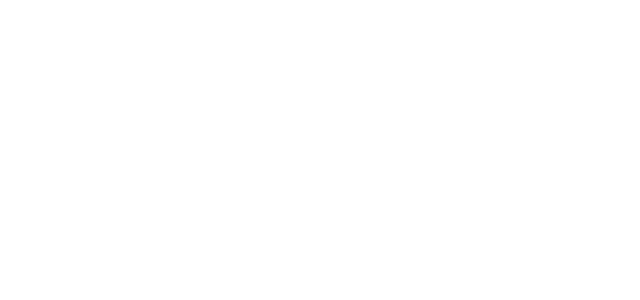
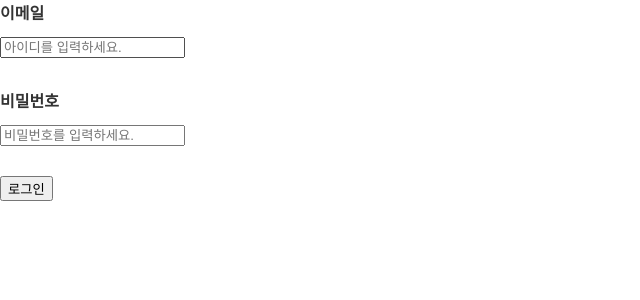
Before and after one commit to kittyyakki93/nest-react-web, a React (Create React App) app: page /login in a window 1280 px wide. Shown: the top 300 px of the page, without its empty margins (0-640 px from the left). Built offline with nearby package versions, Linux system fonts and the light colour scheme.

Commit message:
feat:(Login 틀 생성)

```diff
--- a/src/pages/login/Login.jsx
+++ b/src/pages/login/Login.jsx
@@ -1,10 +1,71 @@
-import React from 'react';
+import React from "react";
+import S from "./style";
+import { useForm } from "react-hook-form";
+import { useMutation } from "@tanstack/react-query";
 
 const Login = () => {
+  const {
+    register,
+    handleSubmit,
+    getValues,
+    formState: { isSubmitting, isSubmitted, errors },
+  } = useForm({ mode: "onChange" });
+
+  //[] 바깥 ^는 문자열 처음을 의미
+  const emailRegex = /^[a-zA-Z0-9._%+-]+@[a-zA-Z0-9.-]+\.[a-zA-Z]{2,}$/;
+  const passwordRegex = /^(?=.*\d)(?=.*[a-z])(?=.*[!@#])[\da-zA-Z!@#]{8,}$/;
+
+  const onSubmit = (formData) => {
+    const { memberPasswordConfirm, ...member } = formData;
+    // 데이터 요청(react query)
+  };
+
   return (
-    <div>
+    <S.Form onSubmit={handleSubmit(onSubmit)}>
+      <S.Label>
+        <S.Title>이메일</S.Title>
+        <input
+          type="text"
+          placeholder="아이디를 입력하세요."
+          {...register("memberEmail", {
+            required: true,
+            pattern: {
+              value: emailRegex,
+            },
+          })}
+        />
+        {errors?.memberEmail?.type === "required" && (
+          <S.ConfirmMessage>이메일을 입력해주세요</S.ConfirmMessage>
+        )}
+        {errors?.memberEmail?.type === "pattern" && (
+          <S.ConfirmMessage>이메일 양식에 맞게 입력해주세요</S.ConfirmMessage>
+        )}
+      </S.Label>
 
-    </div>
+      <S.Label>
+        <S.Title>비밀번호</S.Title>
+        <input
+          type="password"
+          placeholder="비밀번호를 입력하세요."
+          {...register("memberPassword", {
+            required: true,
+            pattern: {
+              value: passwordRegex,
+            },
+          })}
+        />
+        {errors?.memberPassword?.type === "required" && (
+          <S.ConfirmMessage>비밀번호를 입력해주세요</S.ConfirmMessage>
+        )}
+        {errors?.memberPassword?.type === "pattern" && (
+          <S.ConfirmMessage>
+            소문자, 숫자, 특수문자를 각 하나 포함한 8자리 이상이여야 합니다.
+          </S.ConfirmMessage>
+        )}
+      </S.Label>
+
+      <button disabled={isSubmitting}>로그인</button>
+    </S.Form>
   );
 };
 
--- /dev/null
+++ b/src/pages/login/style.js
@@ -0,0 +1,34 @@
+import styled from "styled-components";
+
+const S = {};
+
+S.SignUpWrapper = styled.div`
+  display: flex;
+  flex-direction: column;
+  align-items: center;
+  height: 600px;
+`;
+S.Title = styled.p`
+  font-size: 16px;
+  color: #333;
+  font-weight: 600;
+  margin: 0 0 12px 0;
+`;
+
+S.ConfirmMessage = styled.p`
+  font-size: 12px;
+  color: #b965f1;
+  padding-top: 10px;
+`;
+S.Label = styled.label`
+  display: block;
+  width: 100%;
+  margin: 0 0 30px 0;
+`;
+
+S.Form = styled.form`
+  width: 100%;
+  height: 100%;
+`;
+
+export default S;
```
